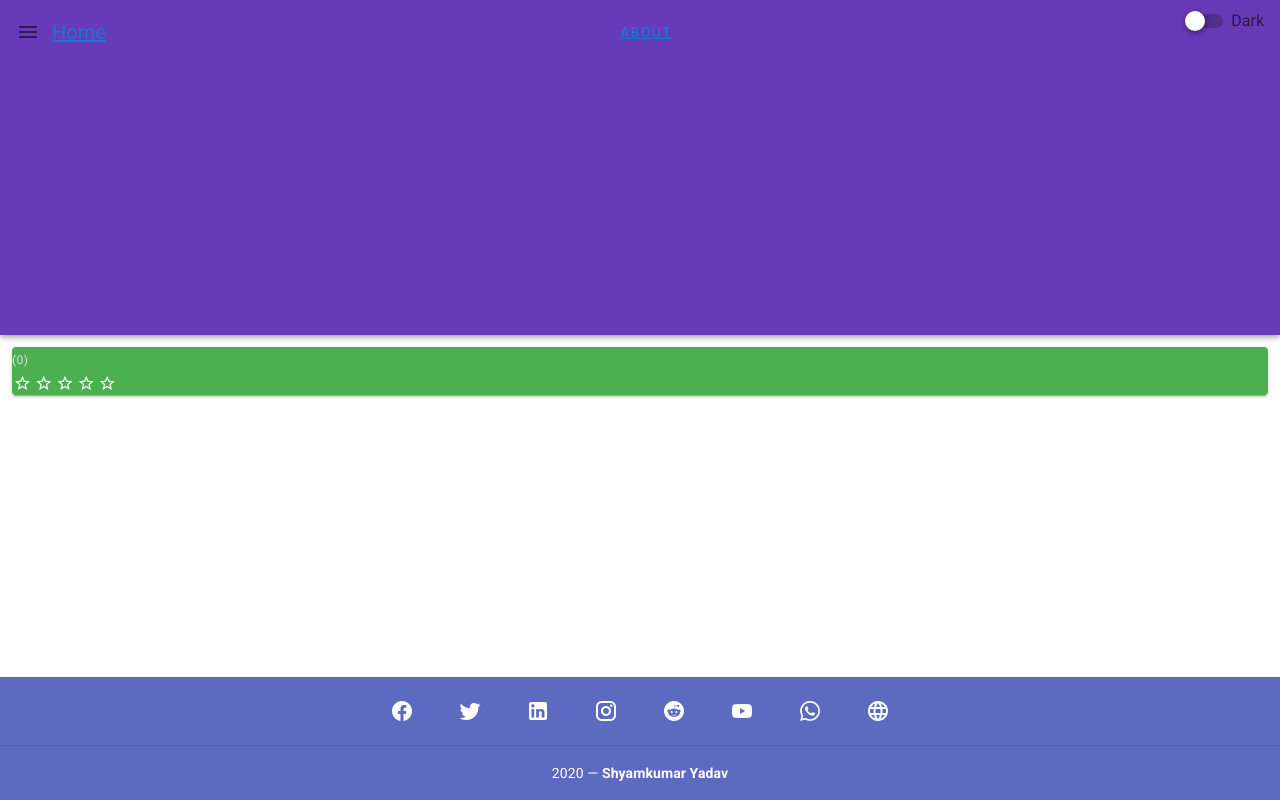
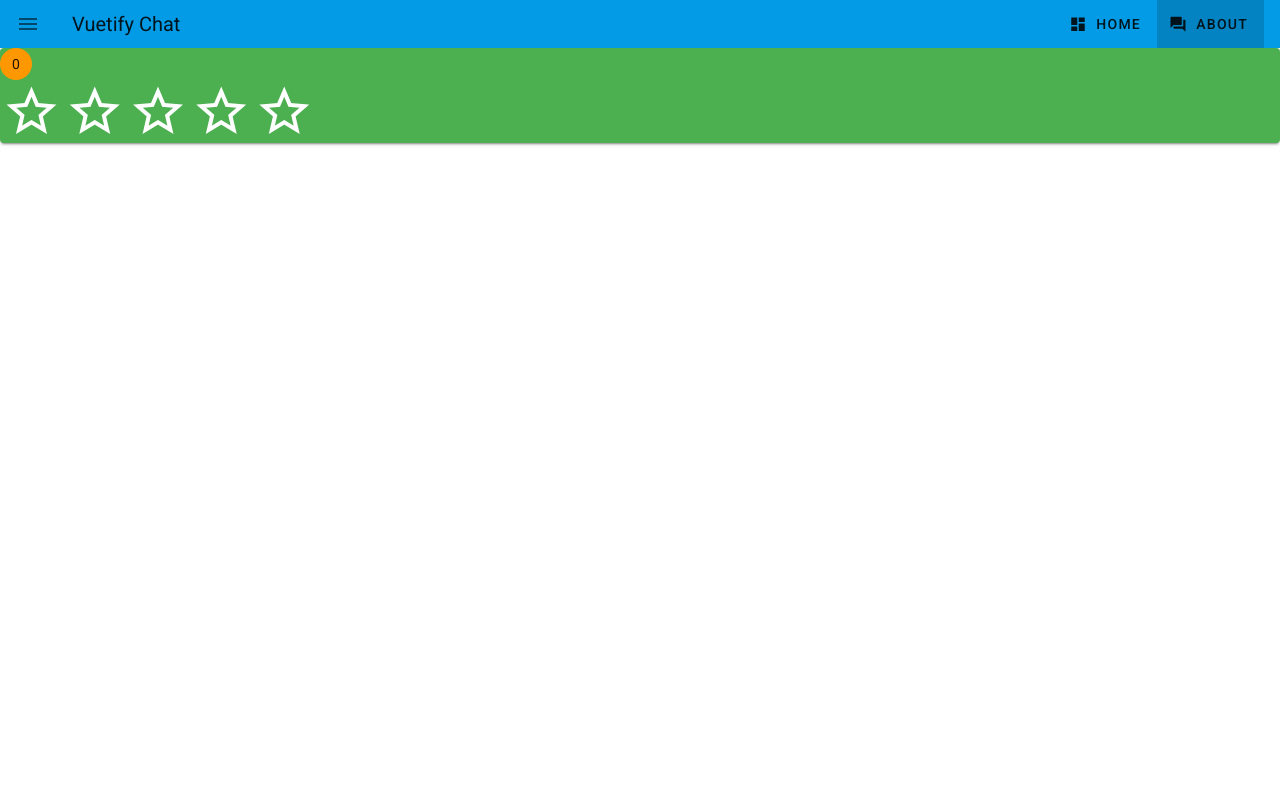
Before and after one commit to shyamkumaryadav/view, a Vue app: page /about in a window 1280 px wide. Built offline with nearby package versions, Linux system fonts and the light colour scheme.

Commit message:
now working

```diff
--- a/public/index.html
+++ b/public/index.html
@@ -8,6 +8,7 @@
     <title>Instagram API</title>
     <link href="https://fonts.googleapis.com/css?family=Roboto:100,300,400,500,700,900" rel="stylesheet">
 <link href="https://cdn.jsdelivr.net/npm/@mdi/font@4.x/css/materialdesignicons.min.css" rel="stylesheet">
+<link href="https://fonts.googleapis.com/css?family=Material+Icons" rel="stylesheet">
   </head>
   <body>
     <noscript>
--- a/src/App.vue
+++ b/src/App.vue
@@ -1,97 +1,36 @@
 <template>
   <v-app>
-    <!-- <v-navigation-drawer color="blue" app>
-    </v-navigation-drawer> -->
-
-    <v-app-bar color="deep-purple" hide-on-scroll>
-      <v-app-bar-nav-icon @click.stop="drawer = !drawer"></v-app-bar-nav-icon>
-      <router-link to="/"><v-toolbar-title>Home</v-toolbar-title></router-link>
-      <!-- -->
-      <v-spacer></v-spacer>
-      <v-btn icon>
-        <router-link to="/about">About</router-link>
-      </v-btn>
-      <v-spacer></v-spacer>
-      <v-switch
-        v-model="$vuetify.theme.dark"
-        hint="This toggles the global state of the Vuetify theme"
-        label="Dark"
-      ></v-switch>
-    </v-app-bar>
-
-    <!-- nav bar -->
-    <v-navigation-drawer v-model="drawer" absolute bottom temporary>
-      <v-list-item>
-        <v-list-item-avatar>
-          <v-img
-            src="https://external-content.duckduckgo.com/iu/?u=https%3A%2F%2Ftse1.mm.bing.net%2Fth%3Fid%3DOIP.qmEhwqCHPZbjMChIN0lAswAAAA%26pid%3DApi&f=1"
-          ></v-img>
-        </v-list-item-avatar>
-
-        <v-list-item-content>
-          <v-list-item-title>Shyamkumar yadav</v-list-item-title>
-        </v-list-item-content>
-      </v-list-item>
-
-      <v-divider></v-divider>
-
-      <v-list dense>
-        <v-list-item v-for="item in items" :key="item.title" link>
-          <v-list-item-icon>
-            <v-icon>{{ item.icon }}</v-icon>
-          </v-list-item-icon>
-
+    <v-navigation-drawer absolute temporary v-model="drawerToggle">
+      <v-list>
+        <v-list-item>
+          <v-list-item-action>
+            <v-icon>mdi-account</v-icon>
+          </v-list-item-action>
           <v-list-item-content>
-            <v-list-item-title>{{ item.title }}</v-list-item-title>
+            Online Users UserName
           </v-list-item-content>
         </v-list-item>
       </v-list>
-      <template v-slot:append>
-        <div class="pa-2">
-          <v-btn block> Logout </v-btn>
-        </div>
-      </template>
+      <v-list >
+
+      </v-list>
     </v-navigation-drawer>
-
-    <!-- Sizes your content based upon application components -->
-    <v-main>
-      <!-- Provides the application the proper gutter -->
-      <v-container fluid>
-        <!-- If using vue-router -->
-        <router-view></router-view>
-      </v-container>
-    </v-main>
-    <v-footer app padless absolute>
-      <v-card
-        flat
-        tile
-        class="indigo lighten-1 white--text text-center"
-        width="100%"
-      >
-        <v-card-text>
-          <v-btn
-            v-for="icon in icons"
-            :key="icon"
-            class="mx-4 white--text"
-            icon
-          >
-            <v-icon size="24px">
-              {{ icon }}
-            </v-icon>
-          </v-btn>
-        </v-card-text>
-
-        <!-- <v-card-text class="white--text pt-0">
-
-        </v-card-text> -->
-
-        <v-divider></v-divider>
-
-        <v-card-text class="white--text">
-          {{ new Date().getFullYear() }} — <strong>Shyamkumar Yadav</strong>
-        </v-card-text>
-      </v-card>
-    </v-footer>
+    <v-app-bar app dense flat class="light-blue darken-1">
+      <v-app-bar-nav-icon @click.native.stop="drawerToggle = !drawerToggle"></v-app-bar-nav-icon>
+      <v-toolbar-title>
+        <router-link to="/" tag="span" style="cursor: pointer">Vuetify Chat</router-link>
+      </v-toolbar-title>
+      <v-spacer></v-spacer>
+      <v-toolbar-items v-for="item in items" v-bind:key="item.route">
+        <v-btn text :key="item.title" :to="item.route">
+          <v-icon left>{{ item.icon }}</v-icon>
+          <div class="hidden-xs-only">{{ item.title }}</div>
+        </v-btn>
+      </v-toolbar-items>
+    </v-app-bar>
+    <v-content>
+      <router-view></router-view>
+    </v-content>
   </v-app>
 </template>
 
@@ -101,11 +40,11 @@
 export default {
   name: "App",
   data: () => ({
-    drawer: false,
+    drawerToggle: false,
     group: null,
     items: [
-      { title: "Home", icon: "mdi-view-dashboard" },
-      { title: "About", icon: "mdi-forum" },
+      { title: "Home", icon: "mdi-view-dashboard", route: "/" },
+      { title: "About", icon: "mdi-forum", route:"/about" },
     ],
     icons: [
       "mdi-facebook",
--- a/src/plugins/vuetify.js
+++ b/src/plugins/vuetify.js
@@ -4,4 +4,7 @@ import Vuetify from 'vuetify/lib';
 Vue.use(Vuetify);
 
 export default new Vuetify({
+    icons: {
+        iconfont: 'mdi', // default - only for display purposes
+      },
 });
--- a/src/views/About.vue
+++ b/src/views/About.vue
@@ -1,17 +1,18 @@
 <template>
   <div class="about">
     <v-card class="green"
-      ><span class="grey--text text--lighten-2 caption mr-2">
-        ({{ rating }})
-      </span>
+      ><v-chip
+  close-icon="mdi-close-outline"
+  color="orange"
+>{{ rating }}</v-chip>
       <v-rating
         v-model="rating"
         background-color="white"
-        color="yellow accent-4"
+        color="red accent-4"
         dense
         half-increments
         hover
-        size="18"
+        size="60"
       ></v-rating>
     </v-card>
   </div>
```
Also changed, not shown: 1 other file (tests, documents, lock files or other folders).
